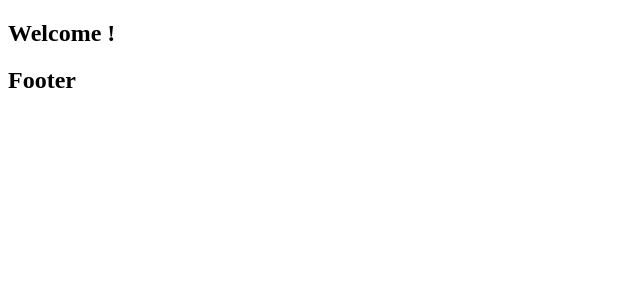
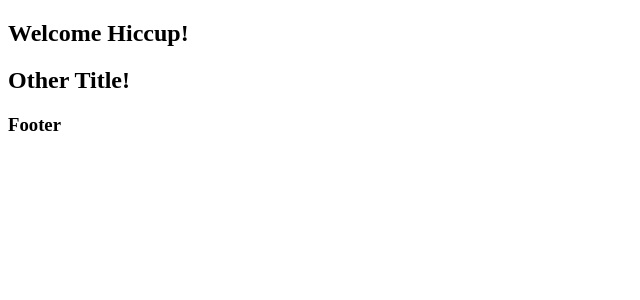
Before and after one commit to Md-Hiccup/learnJS, a React (Create React App) app in the folder reactjs/react-app/: page / in a window 1280 px wide. Shown: the top 300 px of the page, without its empty margins (0-640 px from the left). Built offline with nearby package versions, Linux system fonts and the light colour scheme.

Commit message:
State vs Props and application data

```diff
--- a/reactjs/react-app/src/component/footer.js
+++ b/reactjs/react-app/src/component/footer.js
@@ -7,7 +7,7 @@ class Footer extends Component {
   render(){
     return (
       <div>
-        <h2>Footer</h2>
+        <h3>Footer</h3>
       </div>
     )
   }
--- a/reactjs/react-app/src/component/header.js
+++ b/reactjs/react-app/src/component/header.js
@@ -6,9 +6,10 @@ import Title from './header/title'
 
 class Header extends Component {
   render(){
+    console.log(this.props);
     return (
       <div>
-        <Title />
+        <Title title={this.props.title} />
       </div>
     )
   }
--- a/reactjs/react-app/src/component/header/title.js
+++ b/reactjs/react-app/src/component/header/title.js
@@ -7,7 +7,7 @@ class Title extends Component {
   render(){
     return (
       <div>
-        <h2>Welcome !</h2>
+        <h2>{this.props.title}!</h2>
       </div>
     )
   }
--- a/reactjs/react-app/src/component/layout.js
+++ b/reactjs/react-app/src/component/layout.js
@@ -6,10 +6,18 @@ import Header from './header'
 import Footer from './footer'
 
 class Layout extends Component {
+  constructor(){
+    super();
+    this.state = { title:'Welcome' , name: 'Hiccup' }
+  }
   render(){
+     setTimeout(() => {
+       this.setState({ title : 'Welcome '+ this.state.name})
+     },2000);
     return (
       <div>
-        <Header />
+        <Header title={this.state.title}/>
+        <Header title="Other Title"/>
         <Footer />
       </div>
     )
```
